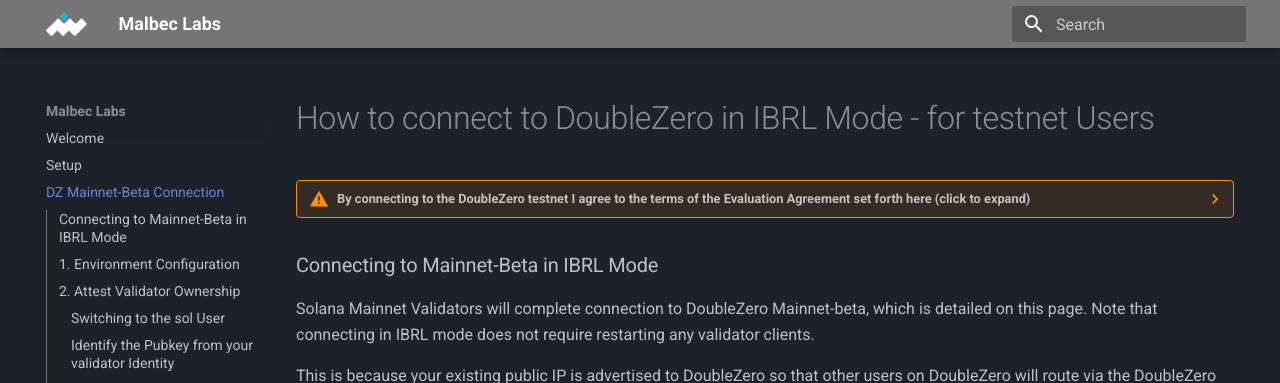
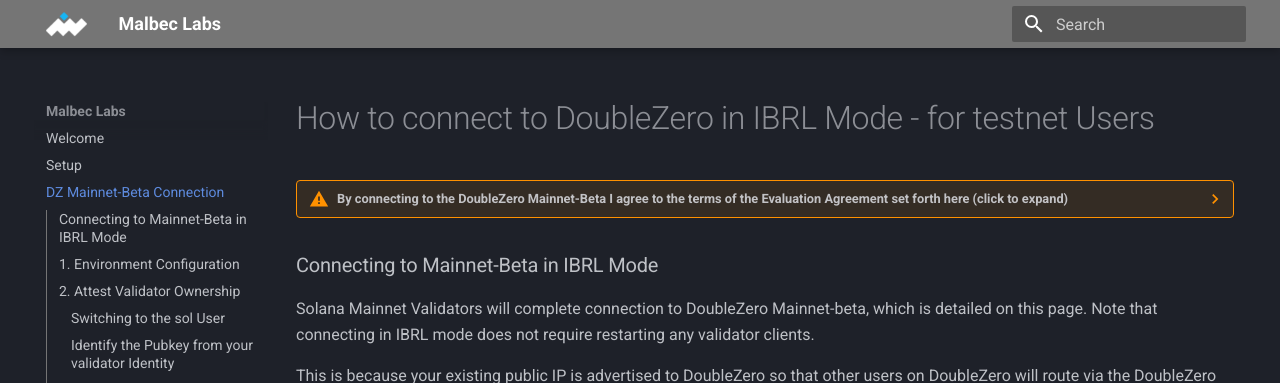
Before and after one commit to malbeclabs/docs, an MkDocs documentation site: the page built from docs/DZ Mainnet-beta Connection.md, in a window 1280 px wide and 900 px high. Shown: the top 383 px of the window. Built offline with MkDocs 1.6.1 and Material for MkDocs 9.7.7, drawn with Linux system fonts in a browser that asks for light colours.

Commit message:
Update docs/DZ Mainnet-beta Connection.md
Co-authored-by: Rahul Garg <3199183+vihu@users.noreply.github.com>

```diff
--- a/docs/DZ Mainnet-beta Connection.md
+++ b/docs/DZ Mainnet-beta Connection.md
@@ -1,5 +1,5 @@
 # How to connect to DoubleZero in IBRL Mode - for testnet Users
-??? warning "By connecting to the DoubleZero testnet I agree to the terms of the Evaluation Agreement set forth here (click to expand)"
+??? warning "By connecting to the DoubleZero Mainnet-Beta I agree to the terms of the Evaluation Agreement set forth here (click to expand)"
     <span style="font-size:14px;">DoubleZero Testnet</span>
     Evaluation Agreement
 
```
